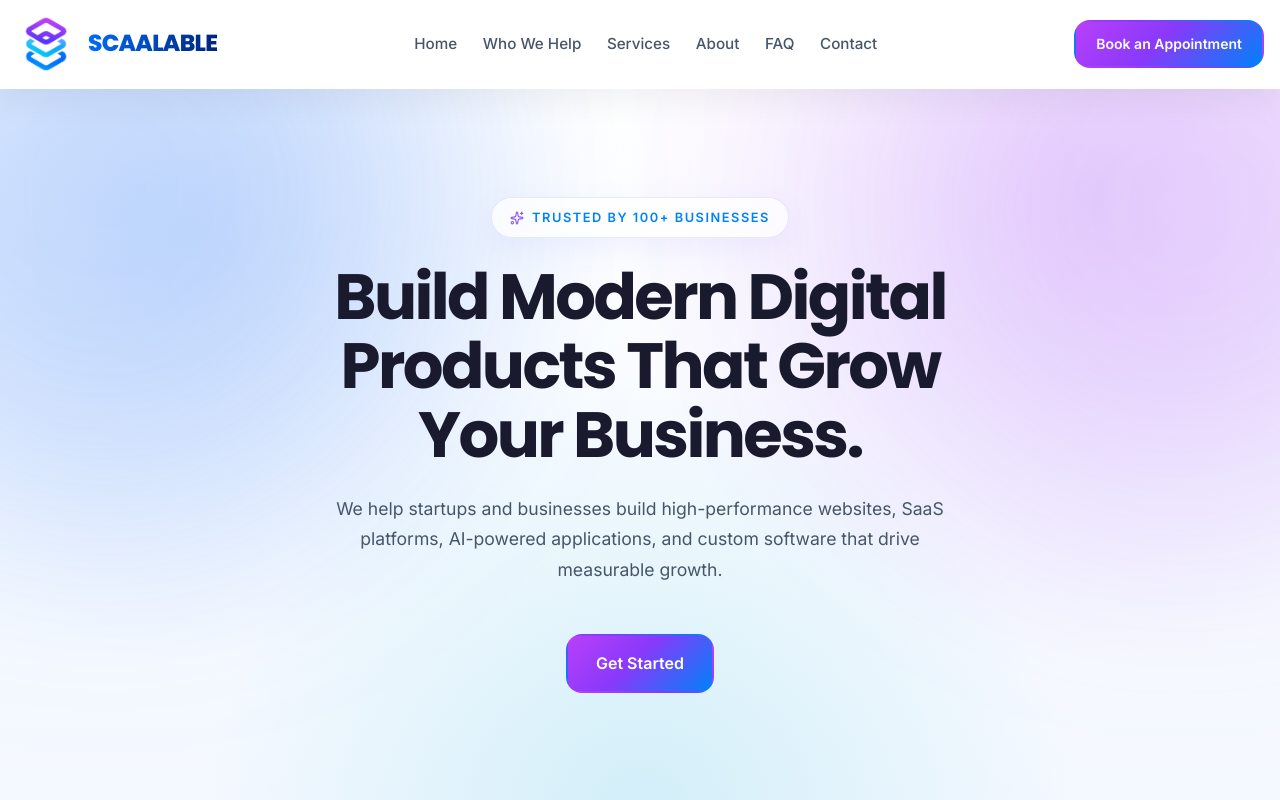
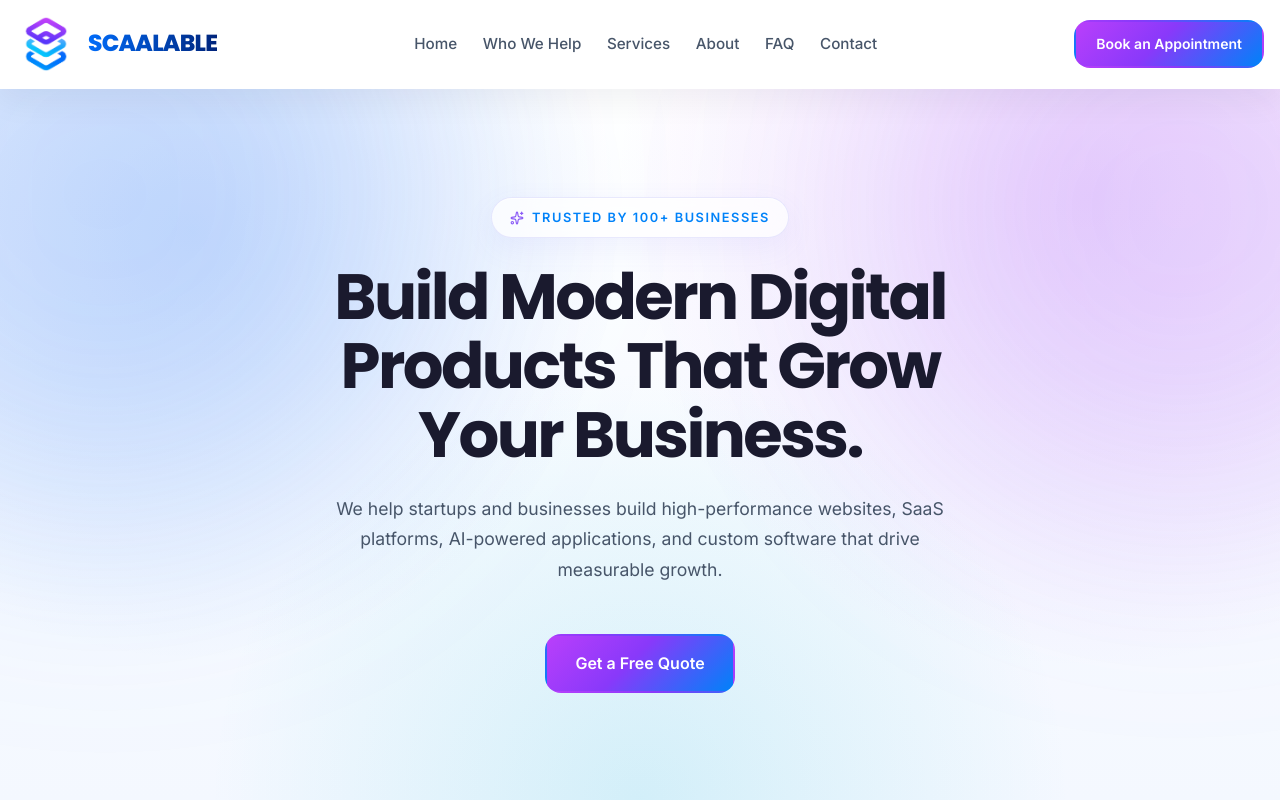
Before and after one commit to Scaalable-dev/scaalable, a React (Vite) app: page / in a window 1280 px wide. Shown: the top 800 px of the page. Built offline with nearby package versions, Linux system fonts and the light colour scheme.

Commit message:
fix(hero):Change CTA button name

```diff
--- a/src/components/sections/Hero/heroData.js
+++ b/src/components/sections/Hero/heroData.js
@@ -7,7 +7,7 @@ const heroData = {
     "We help startups and businesses build high-performance websites, SaaS platforms, AI-powered applications, and custom software that drive measurable growth.",
 
   primaryButton: {
-    text: "Get Started",
+    text: "Get a Free Quote",
     href: "#contact",
   },
 
```
